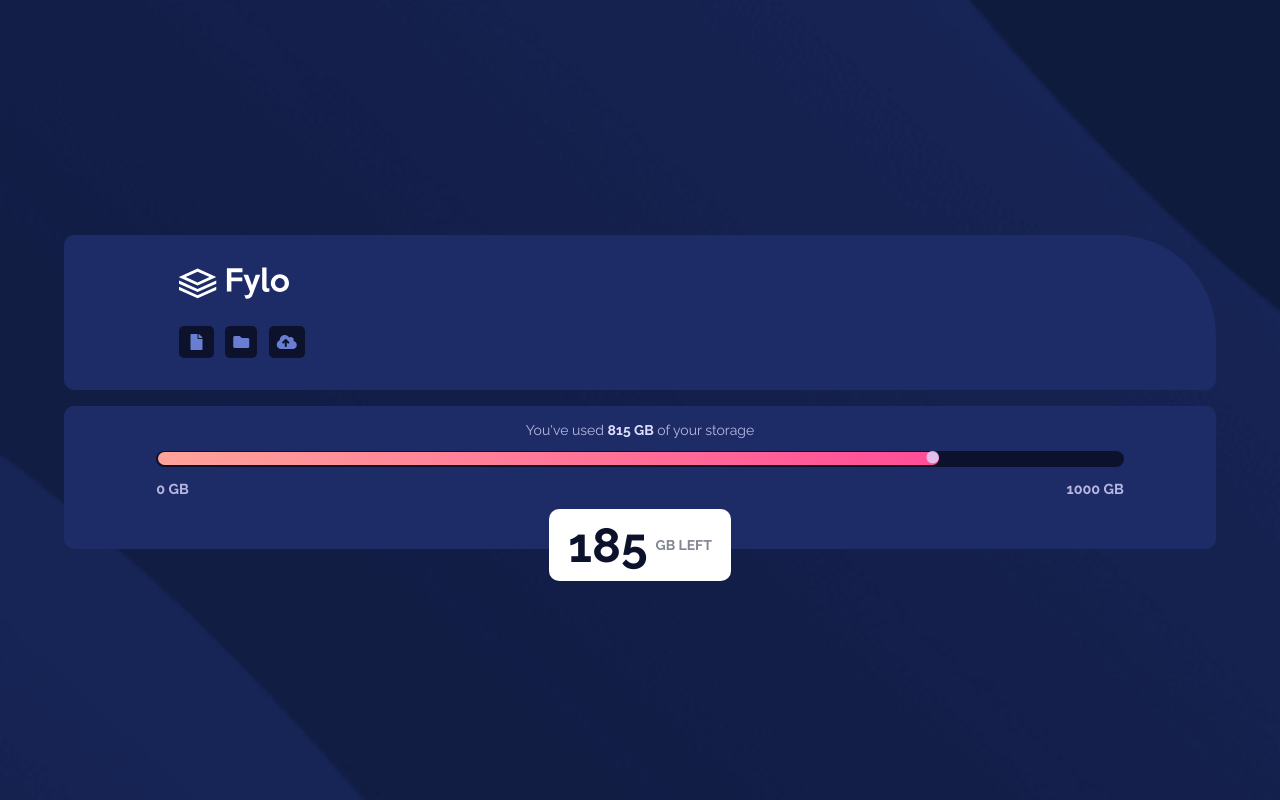
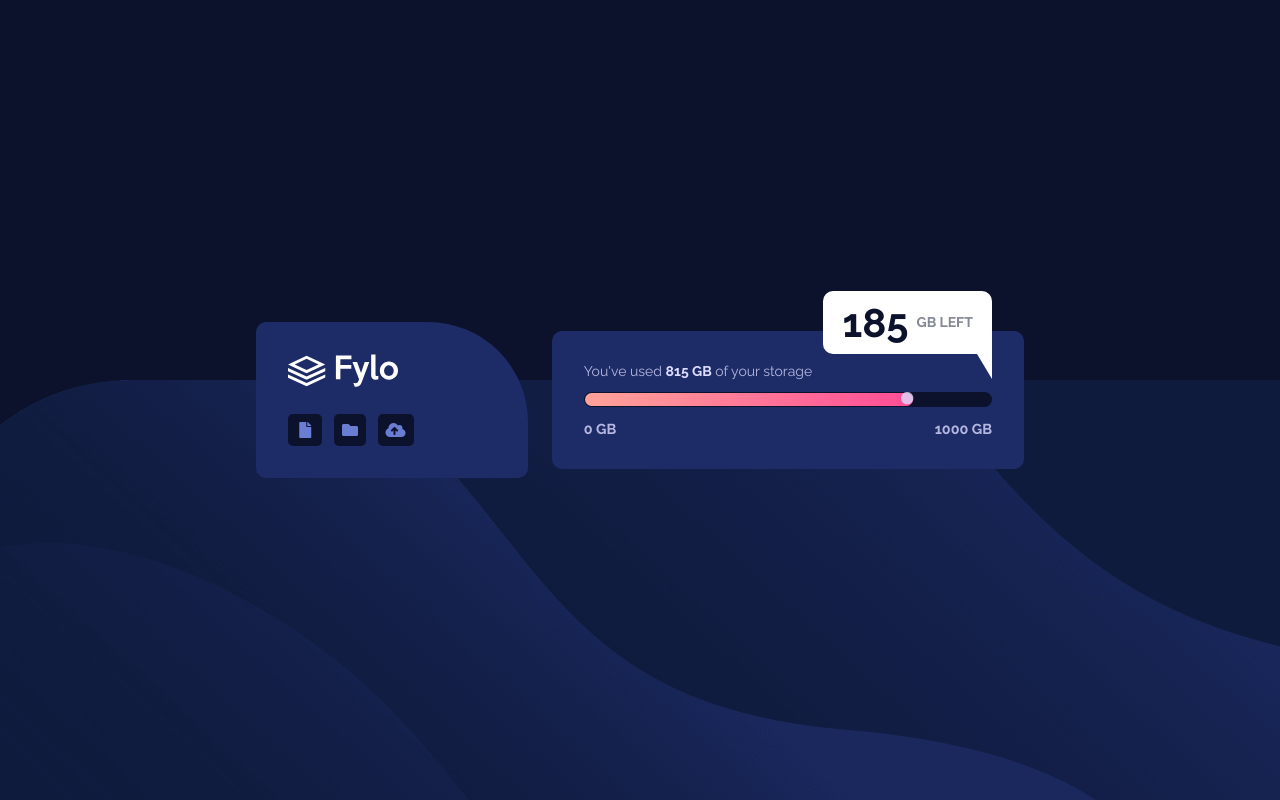
Before and after one commit to georit/fylo-data-storage-component, a plain HTML site: page index.html in a window 1280 px wide. Drawn offline with Linux system fonts and the light colour scheme.

Commit message:
Add media queries

```diff
--- a/style.css
+++ b/style.css
@@ -153,3 +153,61 @@ span.gb-num {
 span.gb-left-text {
   color: var(--grayish-blue);
 }
+
+/*segment *****media queries***** */
+@media screen and (min-width: 935px) {
+  /*segment *****container***** */
+  .container {
+    background: url("./images/bg-desktop.png") bottom no-repeat,
+      var(--very-dark-blue);
+    flex-flow: row nowrap;
+    padding: 0 20%;
+  }
+
+  /*segment *****header***** */
+  .header,
+  .usage {
+    margin-bottom: 0;
+  }
+
+  .header {
+    padding: 2rem;
+    width: 55%;
+    margin-right: 1.5rem;
+  }
+
+  /*segment *****detailed usage***** */
+  .usage {
+    padding: 2rem;
+  }
+
+  p.usage-info {
+    text-align: left;
+  }
+
+  .scale {
+    padding: 0.8rem 0 0;
+  }
+
+  .gb-left {
+    position: absolute;
+    left: unset;
+    transform: translateX(0%);
+    right: 2rem;
+    top: -2.5rem;
+    border-bottom-right-radius: 0;
+  }
+
+  .gb-left::after {
+    content: "";
+    position: absolute;
+    right: 0;
+    top: 100%;
+    border-right: 15px solid #fff;
+    border-bottom: 25px solid transparent;
+  }
+
+  span.gb-num {
+    font-size: 2.5rem;
+  }
+}
```
